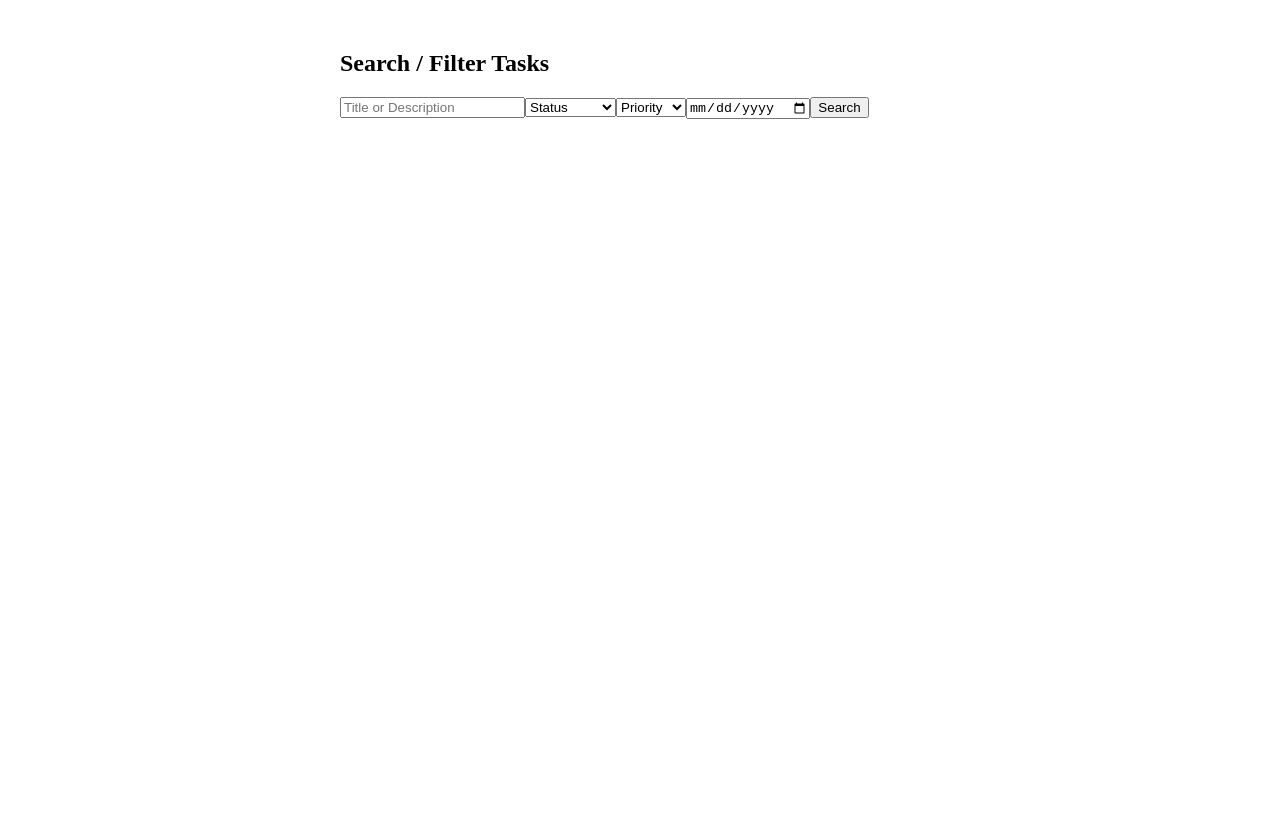
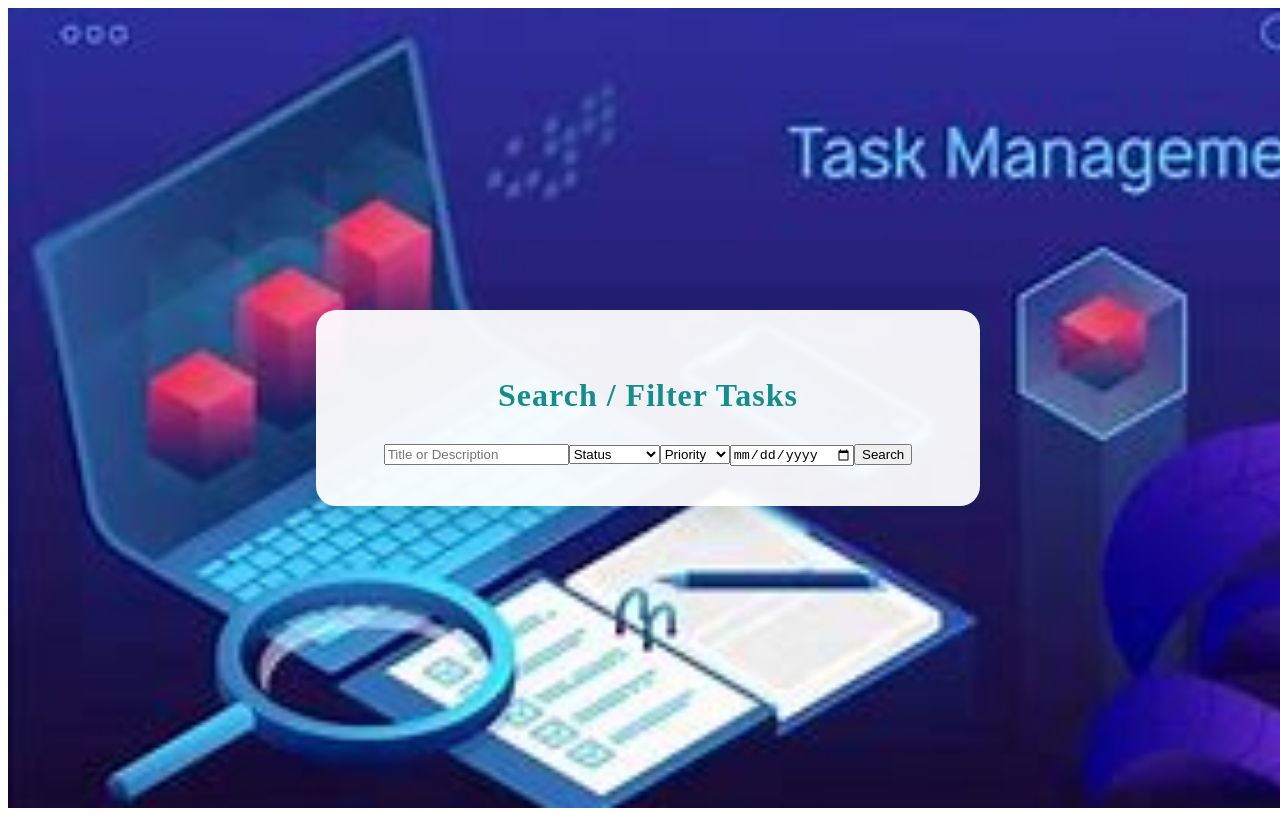
Before and after one commit to sarnithaad/Task-Management-System, a Next.js app in the folder frontend/: page /search-filter in a window 1280 px wide. Built offline with nearby package versions, Linux system fonts and the light colour scheme.

Commit message:
Update search-filter.js

```diff
--- a/frontend/pages/search-filter.js
+++ b/frontend/pages/search-filter.js
@@ -5,17 +5,60 @@ import TaskList from '../components/TaskList';
 
 export default function SearchFilter() {
   const [results, setResults] = useState([]);
+  const [loading, setLoading] = useState(false);
 
   const handleSearch = async (params) => {
+    setLoading(true);
     const res = await api.get('/tasks/search', { params });
     setResults(res.data);
+    setLoading(false);
   };
 
   return (
-    <div style={{ maxWidth: 600, margin: '50px auto' }}>
-      <h2>Search / Filter Tasks</h2>
-      <TaskFilters onSearch={handleSearch} />
-      <TaskList tasks={results} title="Results" />
+    <div
+      style={{
+        minHeight: '100vh',
+        width: '100vw',
+        backgroundImage: 'url("/search.jpg")',
+        backgroundSize: 'cover',
+        backgroundPosition: 'center',
+        backgroundRepeat: 'no-repeat',
+        backgroundAttachment: 'fixed',
+        display: 'flex',
+        alignItems: 'center',
+        justifyContent: 'center',
+      }}
+    >
+      <div
+        style={{
+          background: 'rgba(255,255,255,0.94)',
+          borderRadius: 20,
+          padding: '40px 32px',
+          boxShadow: '0 8px 32px rgba(14,44,64,0.18)',
+          maxWidth: 600,
+          width: '100%',
+          textAlign: 'center',
+          backdropFilter: 'blur(2px)',
+        }}
+      >
+        <h2
+          style={{
+            color: '#148D8D',
+            fontWeight: 700,
+            marginBottom: 30,
+            fontSize: 32,
+            letterSpacing: 1,
+          }}
+        >
+          Search / Filter Tasks
+        </h2>
+        <TaskFilters onSearch={handleSearch} />
+        {loading ? (
+          <p style={{ color: '#148D8D', marginTop: 20 }}>Loading...</p>
+        ) : (
+          <TaskList tasks={results} title="Results" />
+        )}
+      </div>
     </div>
   );
 }
```
